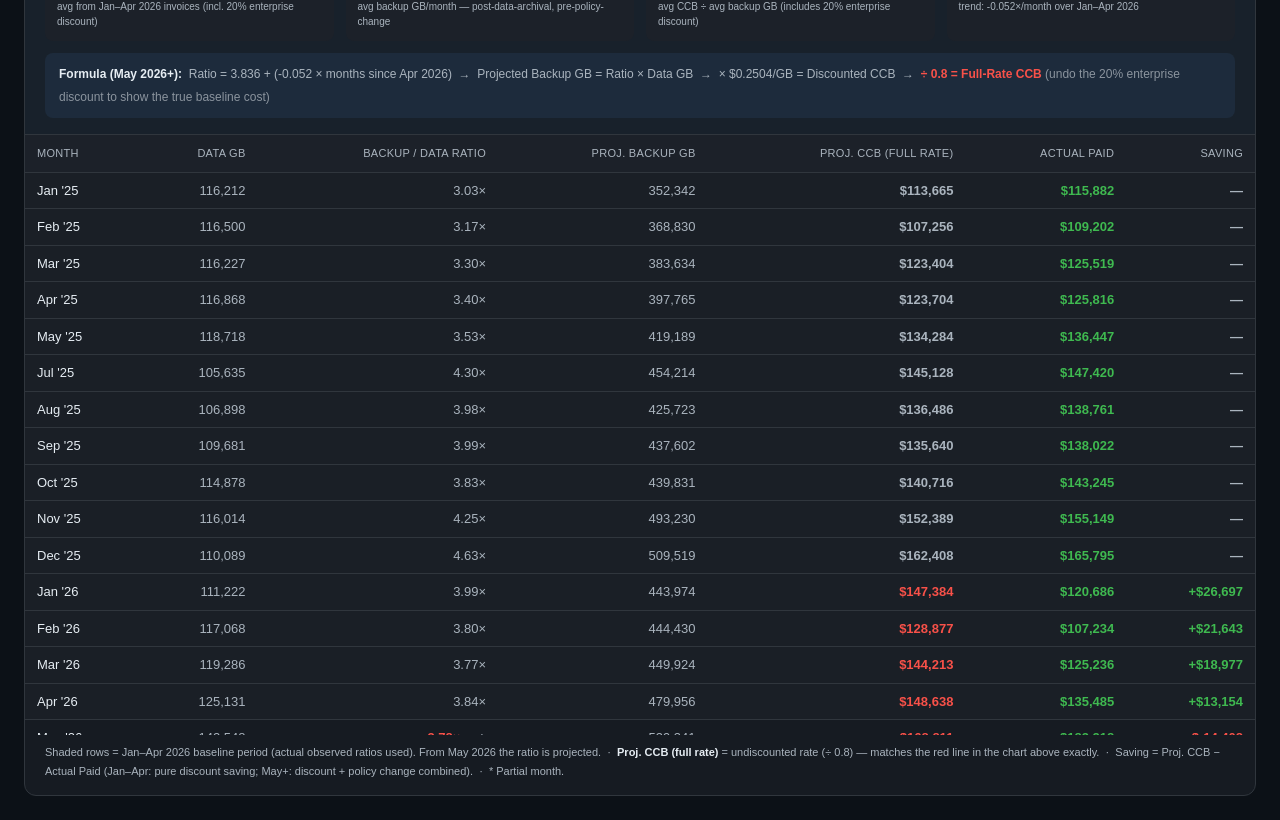
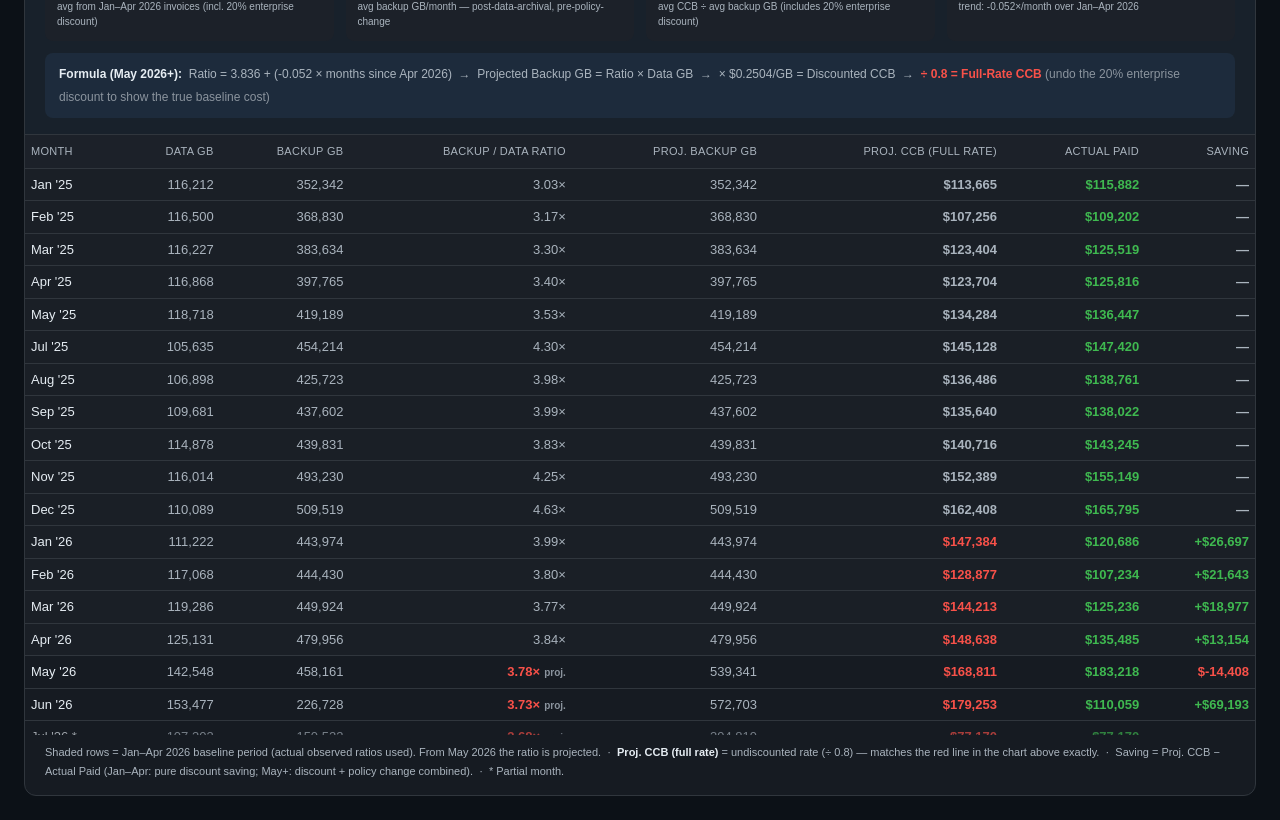
Before and after one commit to nitin-mongo/backup, a Next.js app: page / in a window 1280 px wide. Shown: the part 2400-3220 px from the top of the page. Built offline with nearby package versions, Linux system fonts and the light colour scheme; no server answers; the database is empty.

Commit message:
feat: add Backup GB column to projection breakdown table; tighten column spacing

```diff
--- a/components/tabs/OverviewTab.tsx
+++ b/components/tabs/OverviewTab.tsx
@@ -459,8 +459,8 @@ export default function OverviewTab({ data }: Props) {
           <table>
             <thead>
               <tr>
-                {['Month', 'Data GB', 'Backup / Data Ratio', 'Proj. Backup GB', 'Proj. CCB (full rate)', 'Actual Paid', 'Saving'].map(h => (
-                  <th key={h} style={{ textAlign: h === 'Month' ? 'left' : 'right', whiteSpace: 'nowrap', fontSize: 11 }}>{h}</th>
+                {['Month', 'Data GB', 'Backup GB', 'Backup / Data Ratio', 'Proj. Backup GB', 'Proj. CCB (full rate)', 'Actual Paid', 'Saving'].map(h => (
+                  <th key={h} style={{ textAlign: h === 'Month' ? 'left' : 'right', whiteSpace: 'nowrap', fontSize: 11, padding: '8px 6px' }}>{h}</th>
                 ))}
               </tr>
             </thead>
@@ -480,18 +480,20 @@ export default function OverviewTab({ data }: Props) {
                 const actual   = actualPerMonth[i];
                 const saving   = m >= OPT_START ? projCCB - actual : null;
                 const isPartial = partialMonths.includes(m);
+                const tdS = { padding: '6px 6px' };
                 return (
                   <tr key={m} style={{ opacity: isPartial ? 0.65 : 1, background: !isProjected ? 'rgba(255,255,255,.02)' : 'transparent' }}>
-                    <td style={{ fontWeight: 500 }}>{monthLabel(m)}{isPartial ? ' *' : ''}</td>
-                    <td style={{ textAlign: 'right', color: 'var(--text2)' }}>{dataGB > 0 ? Math.round(dataGB).toLocaleString() : '—'}</td>
-                    <td style={{ textAlign: 'right', color: isProjected ? '#f85149' : 'var(--text2)', fontWeight: isProjected ? 600 : 400 }}>
+                    <td style={{ ...tdS, fontWeight: 500 }}>{monthLabel(m)}{isPartial ? ' *' : ''}</td>
+                    <td style={{ ...tdS, textAlign: 'right', color: 'var(--text2)' }}>{dataGB > 0 ? Math.round(dataGB).toLocaleString() : '—'}</td>
+                    <td style={{ ...tdS, textAlign: 'right', color: 'var(--text2)' }}>{bkpGB > 0 ? Math.round(bkpGB).toLocaleString() : '—'}</td>
+                    <td style={{ ...tdS, textAlign: 'right', color: isProjected ? '#f85149' : 'var(--text2)', fontWeight: isProjected ? 600 : 400 }}>
                       {dataGB > 0 ? ratio.toFixed(2) + '×' : '—'}
                       {isProjected && <span style={{ fontSize: 10, color: '#8b949e', marginLeft: 4 }}>proj.</span>}
                     </td>
-                    <td style={{ textAlign: 'right', color: 'var(--text2)' }}>{dataGB > 0 ? projBackupGB.toLocaleString() : '—'}</td>
-                    <td style={{ textAlign: 'right', fontWeight: 600, color: m >= OPT_START ? '#f85149' : 'var(--text2)' }}>{projCCB > 0 ? fmt(projCCB) : '—'}</td>
-                    <td style={{ textAlign: 'right', color: '#3fb950', fontWeight: 600 }}>{fmt(actual)}</td>
-                    <td style={{ textAlign: 'right', fontWeight: 700, color: saving !== null && saving > 500 ? 'var(--green)' : saving !== null && saving < -500 ? 'var(--red)' : 'var(--text2)' }}>
+                    <td style={{ ...tdS, textAlign: 'right', color: 'var(--text2)' }}>{dataGB > 0 ? projBackupGB.toLocaleString() : '—'}</td>
+                    <td style={{ ...tdS, textAlign: 'right', fontWeight: 600, color: m >= OPT_START ? '#f85149' : 'var(--text2)' }}>{projCCB > 0 ? fmt(projCCB) : '—'}</td>
+                    <td style={{ ...tdS, textAlign: 'right', color: '#3fb950', fontWeight: 600 }}>{fmt(actual)}</td>
+                    <td style={{ ...tdS, textAlign: 'right', fontWeight: 700, color: saving !== null && saving > 500 ? 'var(--green)' : saving !== null && saving < -500 ? 'var(--red)' : 'var(--text2)' }}>
                       {saving !== null && Math.abs(saving) > 500 ? (saving > 0 ? '+' : '') + fmt(saving) : '—'}
                     </td>
                   </tr>
@@ -500,7 +502,7 @@ export default function OverviewTab({ data }: Props) {
             </tbody>
             <tfoot>
               <tr style={{ borderTop: '2px solid var(--border)' }}>
-                <td style={{ fontWeight: 700, paddingTop: 10 }} colSpan={4}>Total</td>
+                <td style={{ fontWeight: 700, paddingTop: 10 }} colSpan={5}>Total</td>
                 <td style={{ textAlign: 'right', fontWeight: 800, color: '#f85149', paddingTop: 10 }}>{fmt(hypoFull.reduce((a, b) => a + b, 0))}</td>
                 <td style={{ textAlign: 'right', fontWeight: 800, color: '#3fb950', paddingTop: 10 }}>{fmt(totalActual)}</td>
                 <td style={{ textAlign: 'right', fontWeight: 800, color: 'var(--green)', paddingTop: 10 }}>+{fmt(totalSavings)}</td>
```
